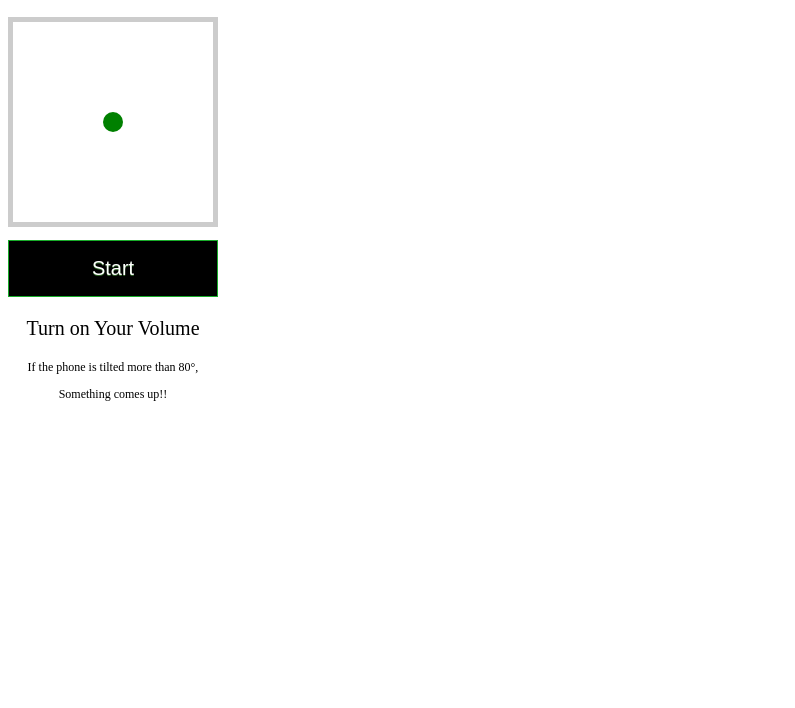
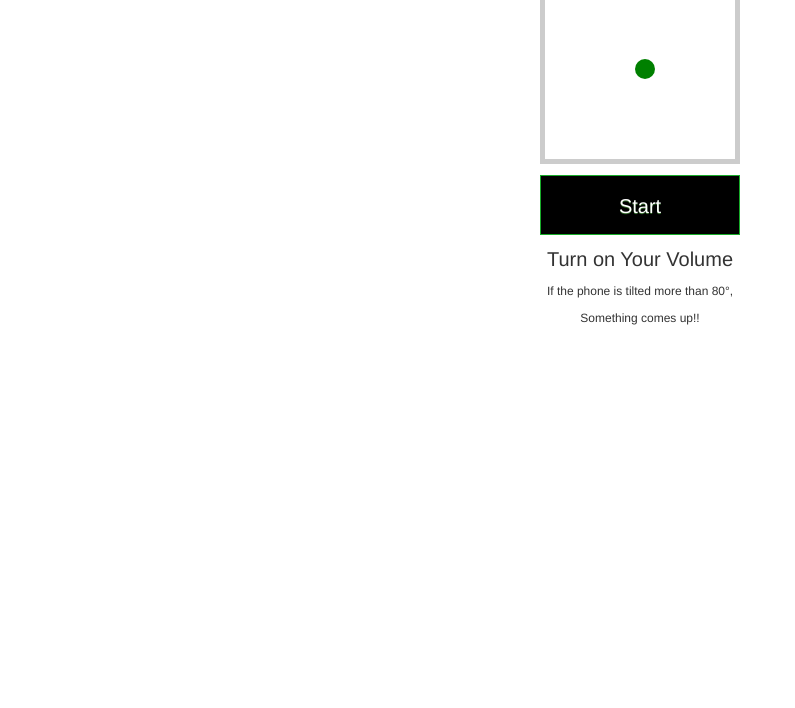
Before and after one commit to chanwookmin/chanwookmin.github.io, a plain HTML site: page HackingBrowser/w1/index.html in a window 1280 px wide. Shown: the part 92-800 px from the top of the page, without its empty margins (0-795 px from the left). Drawn offline with nearby package versions, Linux system fonts and the light colour scheme.

Commit message:
init commit

```diff
--- a/HackingBrowser/w1/index.html
+++ b/HackingBrowser/w1/index.html
@@ -6,6 +6,7 @@
     <title>Look At Me</title>
 
     <link rel="stylesheet" href="style.css">
+    <link rel="stylesheet" href="https://maxcdn.bootstrapcdn.com/bootstrap/3.3.5/css/bootstrap.min.css">
   </head>
   <body>
 
@@ -14,13 +15,14 @@
     <!-- <audio id="jokerAudio">
       <source src="data/joker_sound.mp3">
     </audio> -->
-    <div class="whole">
+       <div class="block-center">
         <p class="title">Look At Me</p>
         <div class="garden">
         <div class="ball"></div>
         </div>
         <pre class="output"></pre>
         <button class="mybutton" type="button" onclick="init()">Start</button>
+        <p></p>
         <p class="description_1">Turn on Your Volume</p>
         <p class="description_2">If the phone is tilted more than 80&deg;,</p>
         <p class="description_2">Something comes up!!</p>
--- a/HackingBrowser/w1/style.css
+++ b/HackingBrowser/w1/style.css
@@ -1,10 +1,20 @@
 .garden {
   position: relative;
+  margin-left:auto;
+  margin-right:auto;
   width : 200px;
   height: 200px;
   border: 5px solid #CCC;
 /*  border-radius: 10px;*/
 }
+
+.block-center{
+  display:block;
+  margin-left:auto;
+  margin-right:auto;
+  text-align:center;
+}
+
 
 .ball {
   position: absolute;
@@ -38,11 +48,16 @@
   text-align: center;
   font-size:12px;
 }
-
+.output{
+  visibility: hidden;
+}
 .myButton {
   position: relative;
-  margin:auto;
-  width:100%;
+  margin-top: -20px;
+  margin-left:auto;
+  margin-right:auto;
+  width : 200px;
+  height: 60px;
   background-color:#000000;
   border:1px solid #18ab29;
   display:inline-block;
```
Lines whose indentation alone changed are shown as unchanged.
